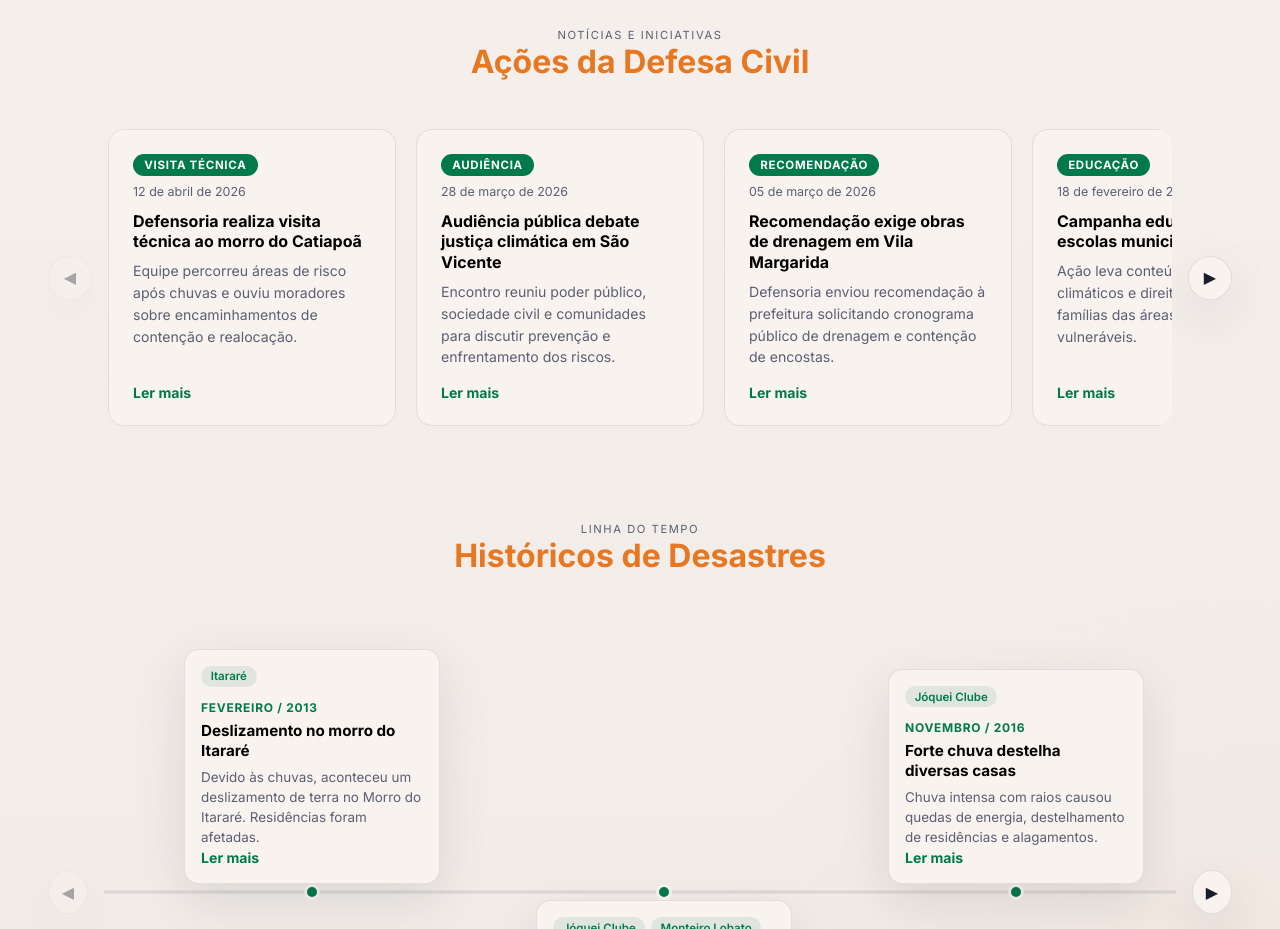
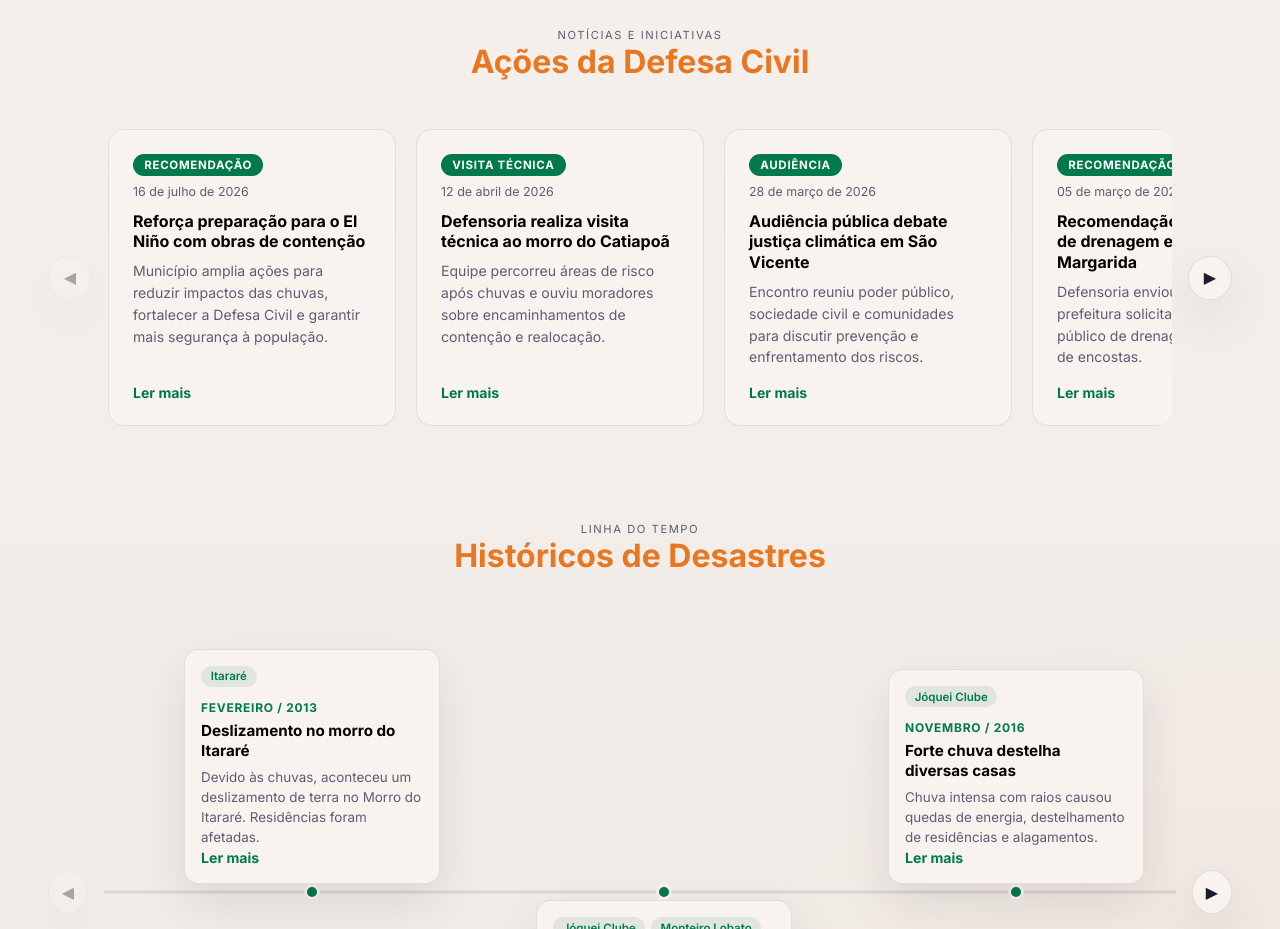
Before and after one commit to rodrigolyusei/riscos-climaticos-sao-vicente, a React (Vite) app: page / in a window 1280 px wide. Shown: the part 1100-2029 px from the top of the page. Built offline with nearby package versions, Linux system fonts and the light colour scheme.

Commit message:
feat: adiciona uma acao

```diff
--- a/src/pages/AcoesDefesaCivil.tsx
+++ b/src/pages/AcoesDefesaCivil.tsx
@@ -1,6 +1,14 @@
 import { useEffect, useRef, useState } from "react";
 
 const acoes = [
+  {
+    category: "Recomendação",
+    date: "16 de julho de 2026",
+    title: "Reforça preparação para o El Niño com obras de contenção",
+    description:
+      "Município amplia ações para reduzir impactos das chuvas, fortalecer a Defesa Civil e garantir mais segurança à população.",
+    url: "https://www.saovicente.sp.gov.br/informacao/sao-vicente-reforca-preparacao-para-o-el-nino-com-obras-de-drenagem-investimentos-e-plano-preventivo",
+  },
   {
     category: "Visita técnica",
     date: "12 de abril de 2026",
```
